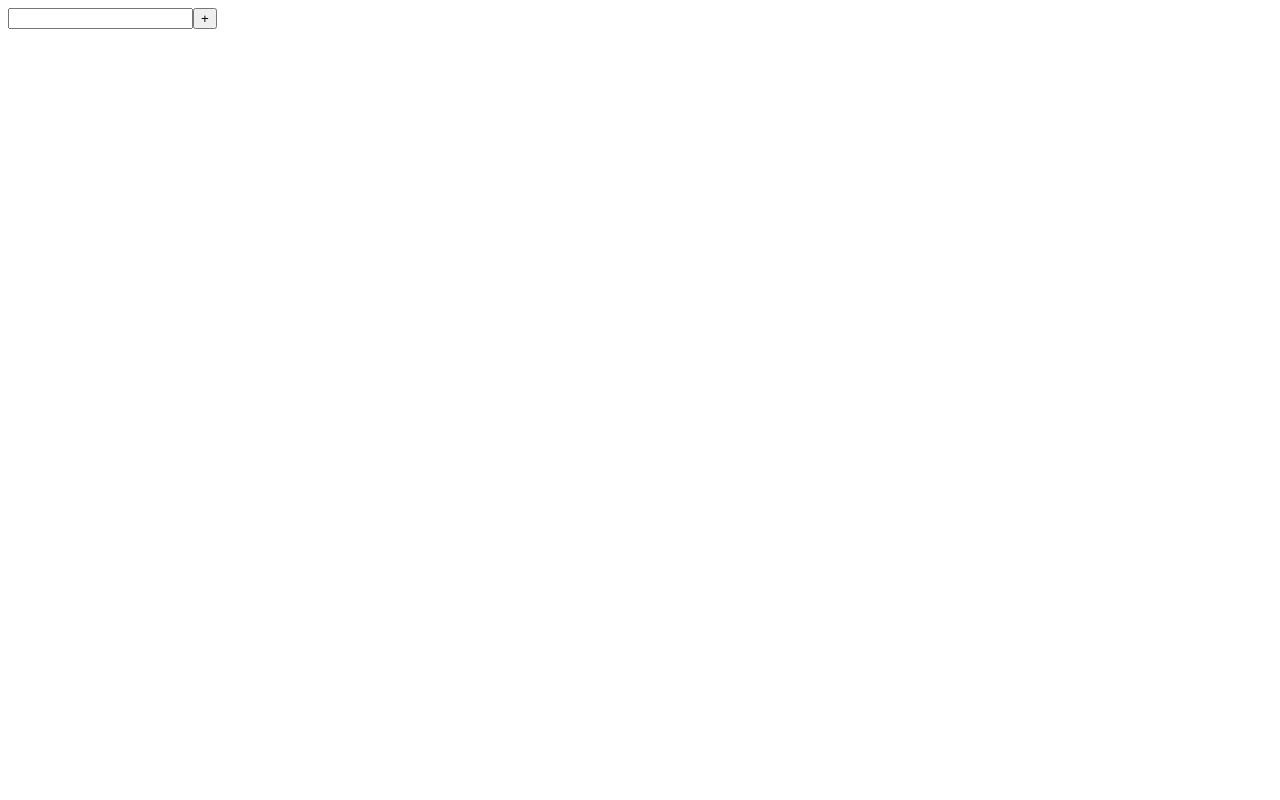
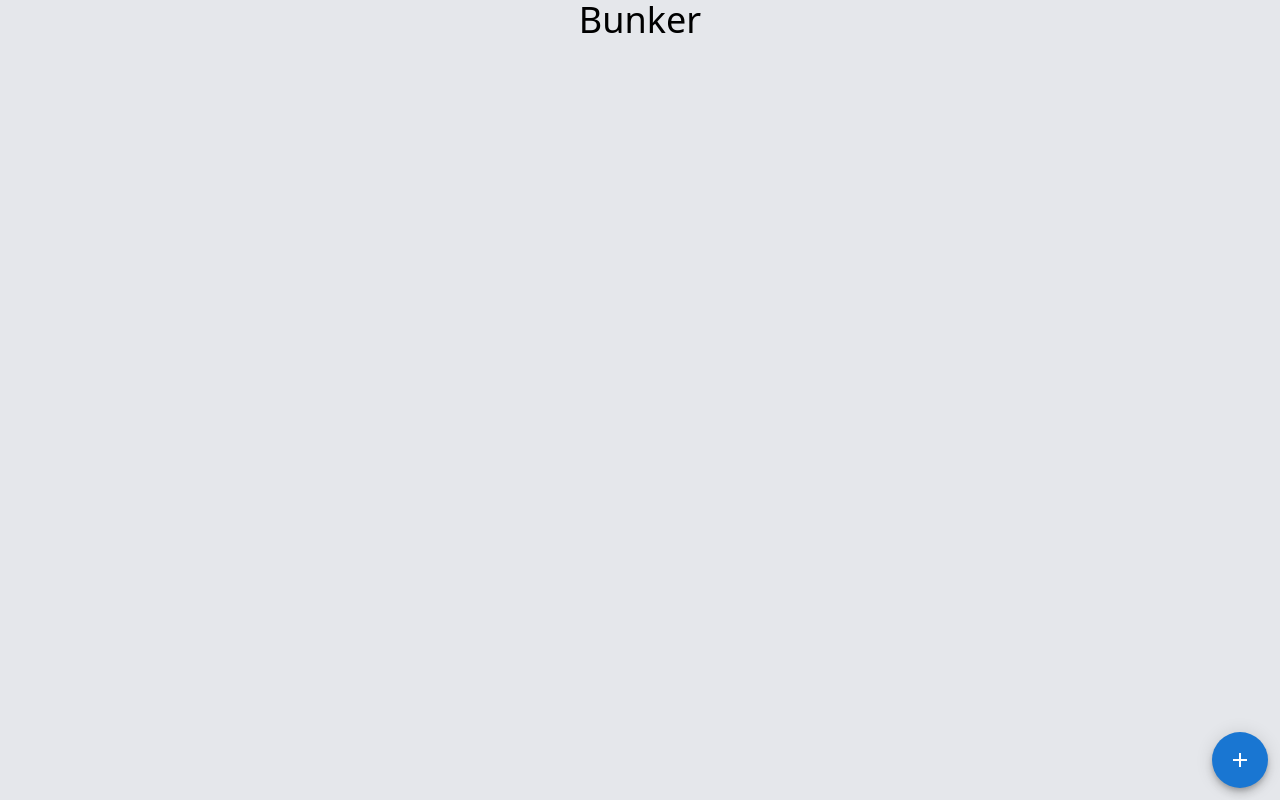
Before and after one commit to suraj-kush/bunker, a React (Create React App) app: page / in a window 1280 px wide. Built offline with nearby package versions, Linux system fonts and the light colour scheme.

Commit message:
intial ui

```diff
--- /dev/null
+++ b/postcss.config.js
@@ -0,0 +1,6 @@
+module.exports = {
+  plugins: {
+    tailwindcss: {},
+    autoprefixer: {},
+  },
+}
--- a/src/App.js
+++ b/src/App.js
@@ -2,6 +2,7 @@ import React from 'react'
 import { useState,useEffect } from 'react'
 import Subject from './Subject'
 import Form from './Form'
+import FormDialog from './FormDialog';
 
 
 export const App = () => {
@@ -20,9 +21,12 @@ export const App = () => {
   }, [subjects]);
 
   return (
-    <div>
-    <Form setSubjects={setSubjects} />
+    <div align="center" className="bg-gray-200 h-screen">
+    <h1 className='text-4xl text-current'>Bunker</h1>
+    {/* <Form setSubjects={setSubjects} /> */}
     <Subject subjects={subjects} setSubjects={setSubjects} />
+    {/* <FloatingButton/> */}
+    <FormDialog/>
     </div>
   )
 }
--- /dev/null
+++ b/src/FormDialog.js
@@ -0,0 +1,57 @@
+import * as React from 'react';
+import Button from '@mui/material/Button';
+import TextField from '@mui/material/TextField';
+import Dialog from '@mui/material/Dialog';
+import DialogActions from '@mui/material/DialogActions';
+import DialogContent from '@mui/material/DialogContent';
+import DialogContentText from '@mui/material/DialogContentText';
+import DialogTitle from '@mui/material/DialogTitle';
+import Fab from '@mui/material/Fab';
+import AddIcon from '@mui/icons-material/Add';
+import Card from '@mui/material/Card'
+
+export default function FormDialog() {
+  const [open, setOpen] = React.useState(false);
+
+  const handleClickOpen = () => {
+    setOpen(true);
+  };
+
+  const handleClose = () => {
+    setOpen(false);
+  };
+
+  return (
+    <div className='fixed bottom-3 right-3'>
+        <Fab size="large" color="primary" aria-label="add" >
+        <AddIcon onClick={handleClickOpen} />
+        </Fab>
+      <Dialog open={open} onClose={handleClose} style={{minWidth:"90vw"}}>
+         <Card sx={{maxWidth: 300, width: "90vw", height: 40}}>
+          <TextField
+          fullWidth
+          name="subjectName"
+          variant='standard'
+          >
+
+          </TextField>
+         </Card>
+      </Dialog>
+    </div>
+  );
+}
+
+{/* <DialogTitle>Subject</DialogTitle>
+        <DialogContent>
+          <TextField
+            autoFocus
+            margin="dense"
+            id="name"
+            fullWidth
+            variant="standard"
+          />
+        </DialogContent>
+        <DialogActions>
+          <Button onClick={handleClose}>Cancel</Button>
+          <Button onClick={handleClose}>Add</Button>
+        </DialogActions> */}
--- a/src/SubjectCard.js
+++ b/src/SubjectCard.js
@@ -1,5 +1,9 @@
 import React from "react";
-import { MdDeleteForever } from "react-icons/md";
+import { RxCross2 } from "react-icons/rx";
+import Card from '@mui/material/Card';
+import Button from '@mui/material/Button';
+import Stack from '@mui/material/Stack';
+import {MdOutlineDone} from 'react-icons/md';
 
 const SubjectCard = (props) => {
   const { subjectName, present, total } = props.subject;
@@ -40,23 +44,22 @@ const SubjectCard = (props) => {
   };
 
   return (
-    <>
-      <h1>{subjectName}</h1>
-      <p>
-        {present}/{total} {percentage}%
-      </p>
-      <button onClick={() => updateAttandence(1, id)}>present</button>
-      <button onClick={() => updateAttandence(0, id)}>absent</button>
-      <button onClick={handleDelete}>
-        {" "}
-        <MdDeleteForever />{" "}
-      </button>
+    <Card sx={{m: 2, p: 0.5, textAlign: "center", maxWidth: 300, width: "90vw", height: 140, borderRadius: "8px"}} elevation={3}>
+      <h1 style={{margin: "0px", fontSize: "26px"}}>{subjectName}</h1>
+      <Stack justifyContent="space-evenly" direction="row" sx={{mb:1, fontWeight: 600}}>
+        <span style={{minWidth: "64px"}} >{present}/{total}</span>
+        <span style={{minWidth: "64px"}} >{percentage}%</span>
+      </Stack>
+      <Stack justifyContent="space-evenly" direction="row">
+      <Button variant="contained" onClick={() => updateAttandence(1, id)}> <MdOutlineDone/> </Button>
+      <Button variant="contained" color="error" onClick={() => updateAttandence(0, id)}> <RxCross2/> </Button>
+      </Stack>
       {skip ? (
-        <p> You can skip next {skip} class </p>
+        <p style={{marginTop: "6px", color: "green"}}> You can skip next {skip} class </p>
       ) : (
-        <p> You can't skip next class </p>
+        <p style={{marginTop: "6px", color: "red"}}> You can't skip next class </p>
       )}
-    </>
+    </Card>
   );
 };
 
--- a/src/index.css
+++ b/src/index.css
@@ -0,0 +1,3 @@
+@tailwind base;
+@tailwind components;
+@tailwind utilities;
--- a/src/index.js
+++ b/src/index.js
@@ -1,5 +1,6 @@
 import React from 'react'
 import ReactDOM from 'react-dom'
 import App from './App'
+import './index.css'
 
 ReactDOM.render(<App />, document.getElementById('root'))
--- /dev/null
+++ b/tailwind.config.js
@@ -0,0 +1,10 @@
+/** @type {import('tailwindcss').Config} */
+module.exports = {
+  content: [
+    "./src/**/*.{js,jsx,ts,tsx}",
+  ],
+  theme: {
+    extend: {},
+  },
+  plugins: [],
+}
```
Also changed, not shown: package.json (+9 -1 lines), public/index.html (line endings or trailing spaces), 1 other file (tests, documents, lock files or other folders).
